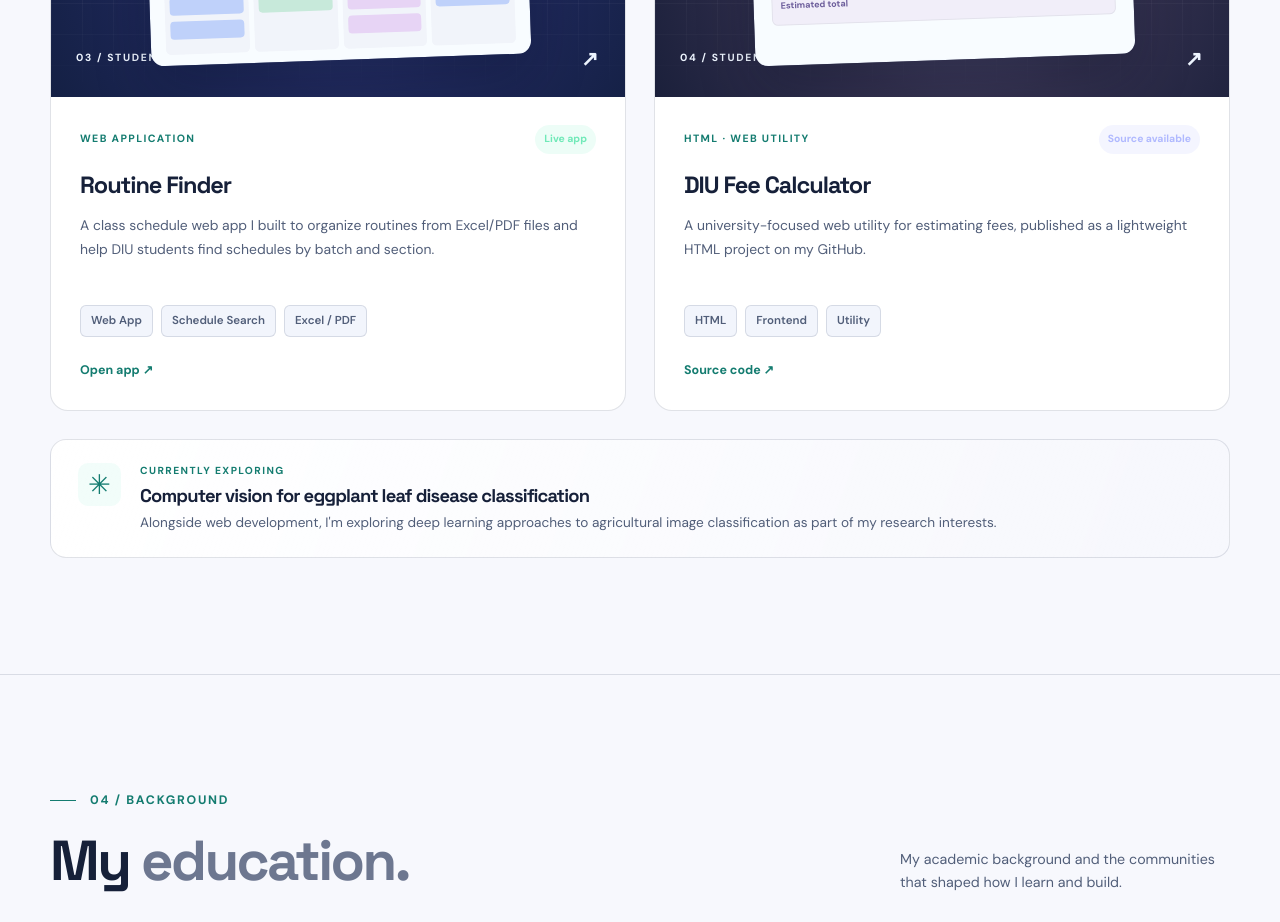
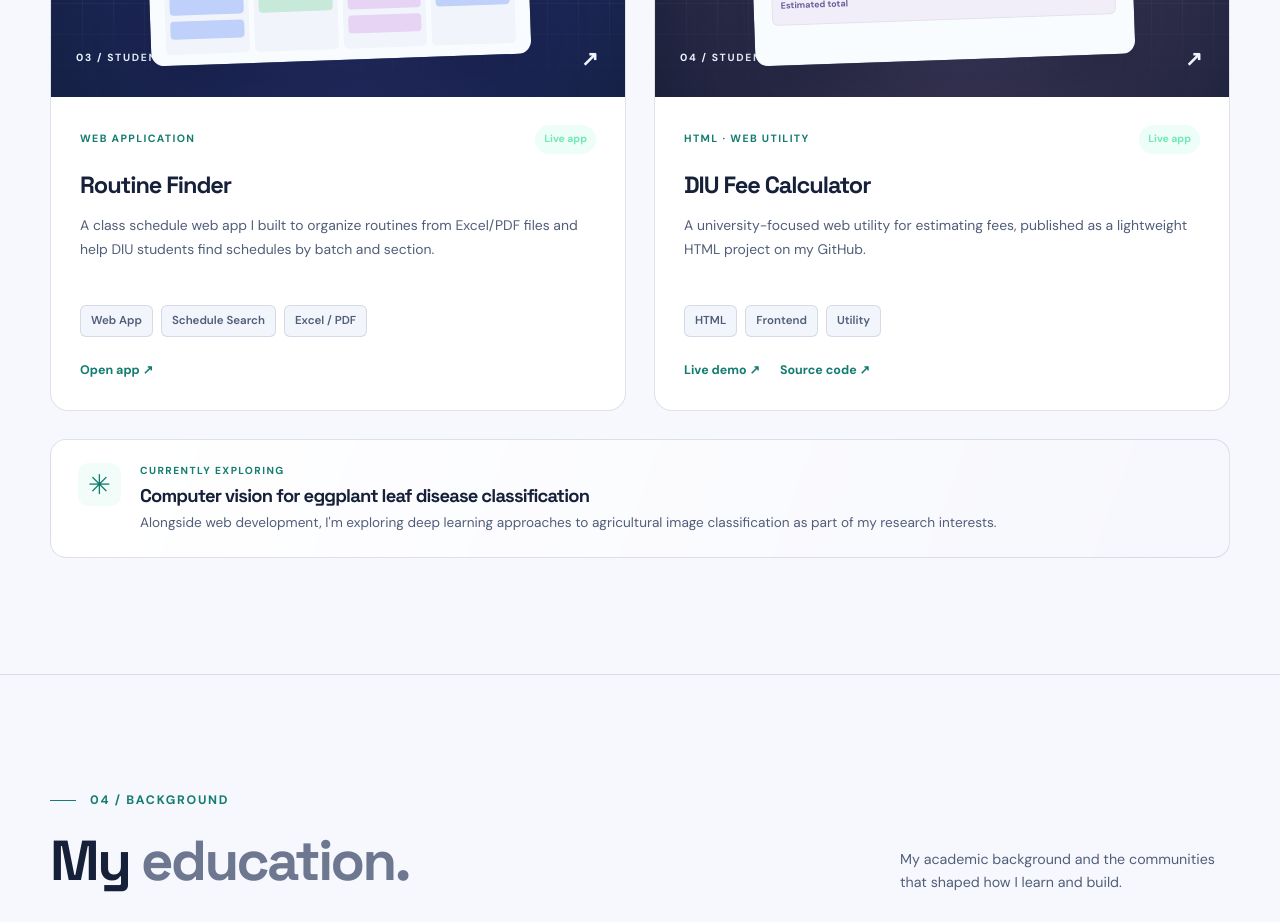
Before and after one commit to mhshuvo1830/shuvo-portfolio, a plain HTML site: page index.html in a window 1280 px wide. Shown: the part 3560-4482 px from the top of the page. Drawn offline with Linux system fonts and the light colour scheme.

Commit message:
Update DIU Fee Calculator project info and links

```diff
--- a/index.html
+++ b/index.html
@@ -102,7 +102,7 @@
 </article>
 <article class="project-card" id="project-calculator">
 <div class="project-art calc-art dashboard-art"><div class="art-grid"></div><div aria-hidden="true" class="mini-window calculator-window"><div class="mock-toolbar"><span class="mock-logo calc-logo">∑</span><span>DIU Fee Calculator</span><span class="mock-dots">•••</span></div><div class="calc-heading">Calculate your semester fee</div><div class="calc-form"><span>Department <b>⌄</b></span><span>Credits <b>⌄</b></span><span class="calc-result">Estimated total <b>৳ —</b></span></div></div><div class="project-art-caption">04 / STUDENT-FACING TOOL <span>↗</span></div></div>
-<div class="project-info"><div class="project-overline"><span>HTML · WEB UTILITY</span><span class="status-pill status-source">Source available</span></div><h3>DIU Fee Calculator</h3><p>A university-focused web utility for estimating fees, published as a lightweight HTML project on my GitHub.</p><div class="tag-list project-tags"><span>HTML</span><span>Frontend</span><span>Utility</span></div><div class="project-links"><a data-link="calculatorCode" hidden="" href="#">Source code ↗</a></div></div>
+<div class="project-info"><div class="project-overline"><span>HTML · WEB UTILITY</span><span class="status-pill status-live">Live app</span></div><h3>DIU Fee Calculator</h3><p>A university-focused web utility for estimating fees, published as a lightweight HTML project on my GitHub.</p><div class="tag-list project-tags"><span>HTML</span><span>Frontend</span><span>Utility</span></div><div class="project-links"><a href="https://mhshuvo1830.github.io/diu-fee-calculator/" target="_blank" rel="noopener noreferrer">Live demo ↗</a><a href="https://github.com/mhshuvo1830/diu-fee-calculator" target="_blank" rel="noopener noreferrer">Source code ↗</a></div></div>
 </article>
 </div><div class="research-note"><span aria-hidden="true" class="research-icon">✳</span><div><p class="research-label">CURRENTLY EXPLORING</p><h3>Computer vision for eggplant leaf disease classification</h3><p>Alongside web development, I'm exploring deep learning approaches to agricultural image classification as part of my research interests.</p></div></div></div></section>
 <section class="section section-block education-section" id="education"><div class="container"><div class="section-heading"><div><p class="eyebrow"><span class="eyebrow-line"></span> 04 / BACKGROUND</p><h2>My <span class="soft-text">education.</span></h2></div><p>My academic background and the communities that shaped how I learn and build.</p></div><div class="education-list"><div class="education-item"><div class="education-date">2026</div><div class="education-content"><h3>B.Sc. in Computer Science &amp; Engineering</h3><p>Daffodil International University · CGPA 3.76 / 4.00 · Expected December 2026</p></div><span class="education-arrow">↗</span></div><div class="education-item"><div class="education-date">2021</div><div class="education-content"><h3>Higher Secondary Certificate (HSC)</h3><p>Ispahani Public School and College · Science · GPA 5.00</p></div><span class="education-arrow">↗</span></div><div class="education-item"><div class="education-date">2019</div><div class="education-content"><h3>Secondary School Certificate (SSC)</h3><p>Bogura Cantonment Board High School · Science · GPA 5.00</p></div><span class="education-arrow">↗</span></div></div><div class="activity-line"><span class="activity-label">BEYOND CLASSROOMS</span><span>Competitive Programming Club (CPC), DIU</span><span>Land Hackathon participant</span></div></div></section>
```
